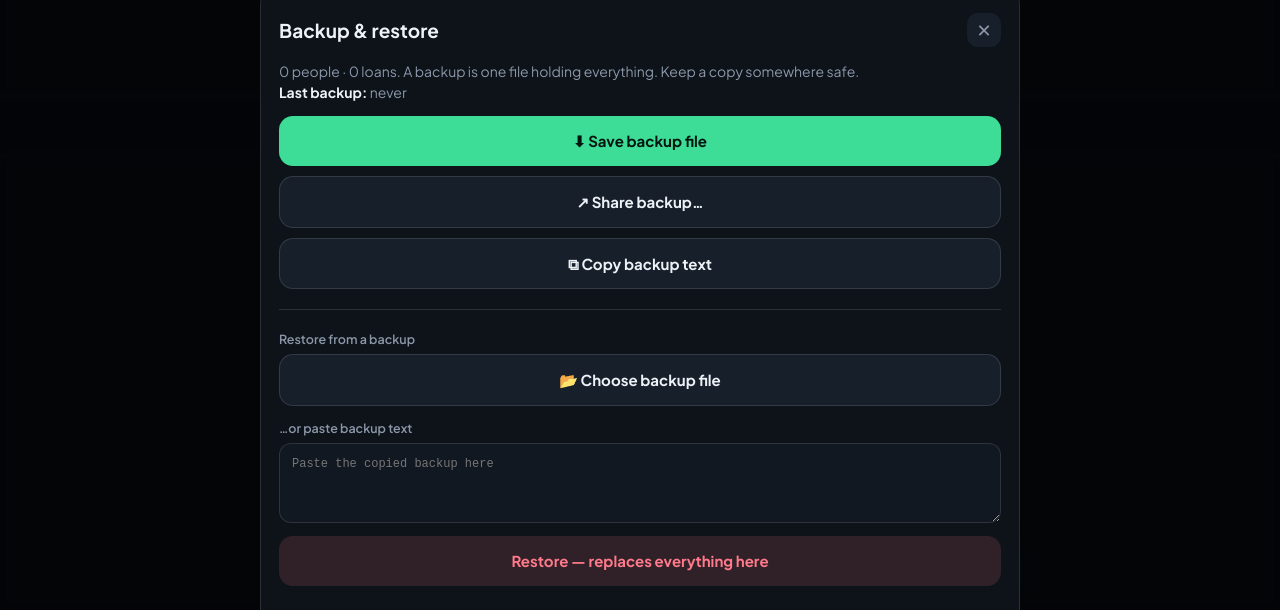
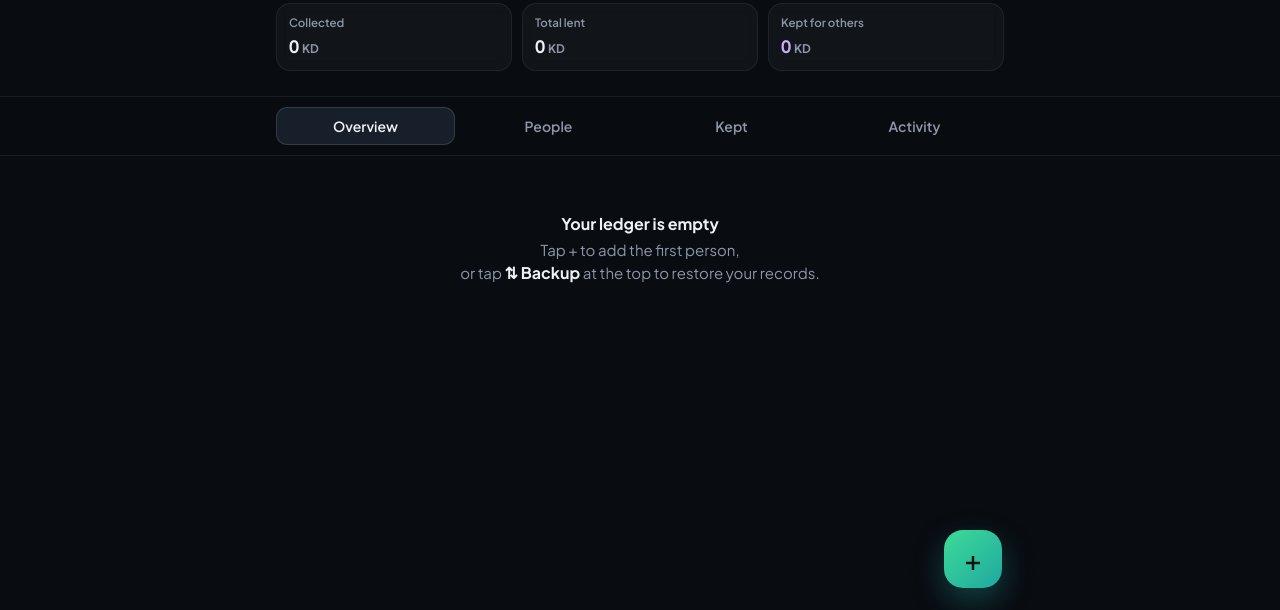
Before and after one commit to techiegeek411-hub/loanledger1.0, a plain HTML site: page index.html in a window 1280 px wide. Shown: the part 190-800 px from the top of the page. Drawn offline with Linux system fonts and the light colour scheme.

Commit message:
Don't open Backup on first launch; keep it on the Backup button
Co-Authored-By: Claude Opus 5.5 <noreply@anthropic.com>
Claude-Session: https://claude.ai/code/session_01QSiGfCHeNaxEj6YTZ5j16U

```diff
--- a/index.html
+++ b/index.html
@@ -407,7 +407,7 @@ function renderHero() {
 
 function renderOverview() {
   const v = $("#v-overview");
-  if (!people.length) { v.innerHTML = `<div class="empty"><b>Your ledger is empty</b>Tap + to add the first person.</div>`; return; }
+  if (!people.length) { v.innerHTML = `<div class="empty"><b>Your ledger is empty</b>Tap + to add the first person,<br>or tap <b style="display:inline;color:var(--text)">⇅ Backup</b> at the top to restore your records.</div>`; return; }
   // donut
   const slices = people.filter(p => p.direction !== "owe").map(p => ({ p, v: personStats(p.id).remaining })).filter(x => x.v > 0).sort((a, b) => b.v - a.v);
   const total = slices.reduce((a, b) => a + b.v, 0);
@@ -876,7 +876,7 @@ const timer = setTimeout(() => { if (!(gotP && gotL)) stateMsg(`<b style="color:
   db.collection("people").onSnapshot(snap => { people = snap.docs.map(d => ({ id: d.id, ...d.data() })).sort((a, b) => (a.order ?? 0) - (b.order ?? 0)); gotP = true; done(snap); renderAll(); }, onErr);
   db.collection("loans").onSnapshot(snap => { loans = snap.docs.map(d => ({ id: d.id, ...d.data(), txns: [...(d.data().txns || [])] })); gotL = true; done(snap); renderAll(); }, onErr);
   setTimeout(() => {
-    if (!people.length && !loans.length) { $("#stateBox").style.display = "none"; toast("Welcome! Restore a backup to bring in your records"); backupSheet(); return; }
+    if (!people.length && !loans.length) { $("#stateBox").style.display = "none"; return; }
     const lb = localStorage.getItem("ll.lastBackup");
     if (!lb || Date.now() - Date.parse(lb) > 14 * 864e5) toast("Tip: save a backup — it's been a while");
   }, 700);
```
